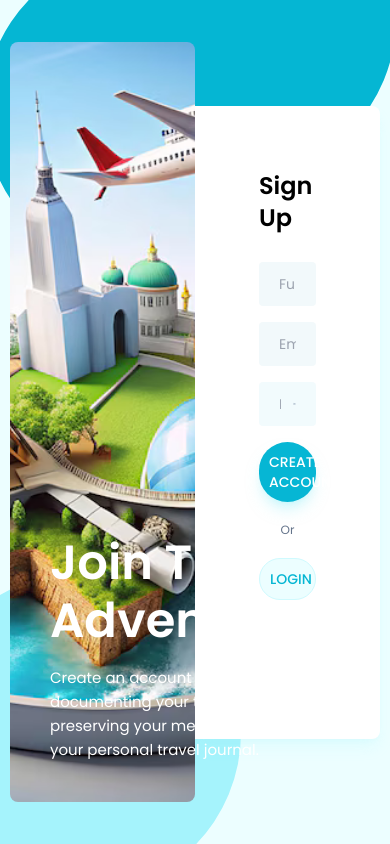
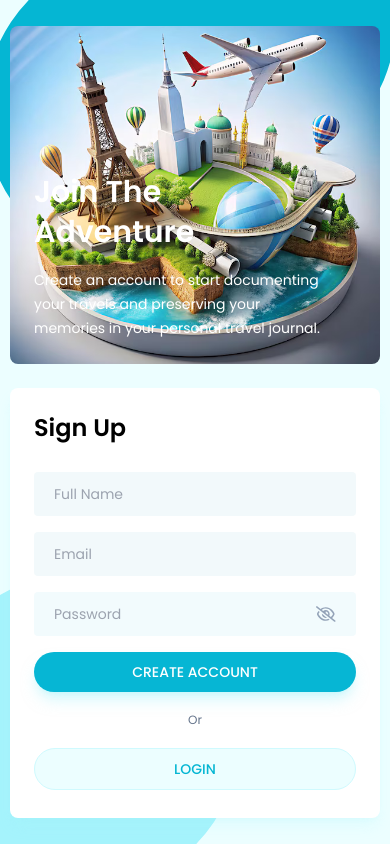
Before and after one commit to sarangpachari/travel-story-client, a React (Vite) app: page /signup in a window 390 px wide. Built offline with nearby package versions, Linux system fonts and the light colour scheme.

Commit message:
Update Signup.jsx

```diff
--- a/src/pages/Auth/Signup.jsx
+++ b/src/pages/Auth/Signup.jsx
@@ -59,62 +59,75 @@ const Signup = () => {
   };
 
   return (
+
+
     <div className="h-screen bg-cyan-50 overflow-hidden relative">
+      {/* Decorative UI Boxes */}
       <div className="login-ui-box right-10 -top-40"></div>
       <div className="login-ui-box bg-cyan-200 -bottom-40 right-1/2"></div>
-      <div className="container h-screen flex items-center justify-center px-20 mx-auto">
-        <div className="w-2/4 h-[90vh] flex items-end my-signup-img bg-cover bg-center rounded-lg p-10 z-50">
-          <div className="">
-            <h4 className="text-5xl text-white font-semibold leading-[58px]">
+
+      {/* Main Container */}
+      <div className="container h-screen flex flex-col md:flex-row items-center justify-center px-4 md:px-20 mx-auto">
+        {/* Image Section */}
+        <div className="w-full md:w-1/2 h-[40vh] md:h-[90vh] flex items-end my-signup-img bg-cover bg-center rounded-lg p-6 md:p-10 z-50">
+          <div>
+            <h4 className="text-3xl md:text-5xl text-white font-semibold leading-[40px] md:leading-[58px]">
               Join The <br />
               Adventure
             </h4>
-            <p className="text-[15px] text-white leading-6 pr-7 mt-4">
+            <p className="text-sm md:text-[15px] text-white leading-6 pr-7 mt-4">
               Create an account to start documenting your travels and preserving
               your memories in your personal travel journal.
             </p>
           </div>
         </div>
-        <div className="w-2/4 h-[75vh] bg-white rounded-r-lg relative p-16 shadow-lg shadow-cyan-200/20">
+
+        {/* Form Section */}
+        <div className="w-full md:w-1/2 h-auto md:h-[75vh] bg-white rounded-lg md:rounded-r-lg relative p-6 md:p-16 shadow-lg shadow-cyan-200/20 mt-6 md:mt-0">
           <form onSubmit={handleSignUp}>
             <h4 className="text-2xl font-semibold mb-7">Sign Up</h4>
+
+            {/* Full Name Input */}
             <input
               type="text"
               value={name}
-              onChange={({ target }) => {
-                setName(target.value);
-              }}
+              onChange={({ target }) => setName(target.value)}
               placeholder="Full Name"
-              className="input-box"
+              className="input-box w-full mb-4"
             />
+
+            {/* Email Input */}
             <input
               type="text"
               value={email}
-              onChange={({ target }) => {
-                setEmail(target.value);
-              }}
+              onChange={({ target }) => setEmail(target.value)}
               placeholder="Email"
-              className="input-box"
+              className="input-box w-full mb-4"
             />
+
+            {/* Password Input */}
             <PasswordInput
               value={password}
-              onChange={({ target }) => {
-                setPassword(target.value);
-              }}
+              onChange={({ target }) => setPassword(target.value)}
+              className="w-full mb-4"
             />
 
+            {/* Error Message */}
             {error && <p className="text-xs text-red-500 pb-1">{error}</p>}
 
-            <button type="submit" className="btn-primary">
+            {/* Create Account Button */}
+            <button type="submit" className="btn-primary w-full">
               CREATE ACCOUNT
             </button>
+
+            {/* Divider */}
             <p className="text-xs text-slate-500 text-center my-4">Or</p>
+
+            {/* Login Button */}
             <button
-              type="submit"
-              className="btn-primary btn-light"
-              onClick={() => {
-                navigate("/login");
-              }}
+              type="button"
+              className="btn-primary btn-light w-full"
+              onClick={() => navigate("/login")}
             >
               LOGIN
             </button>
```
